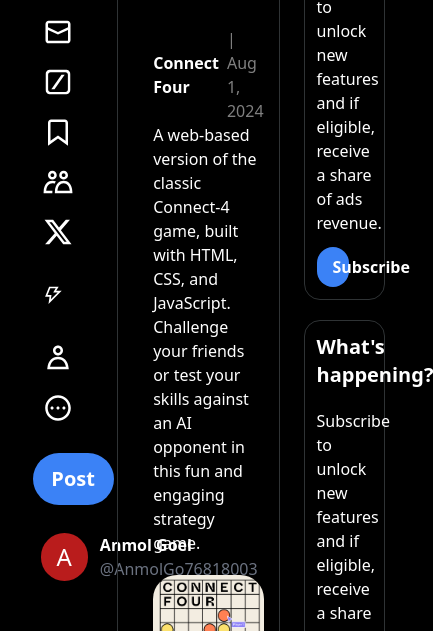
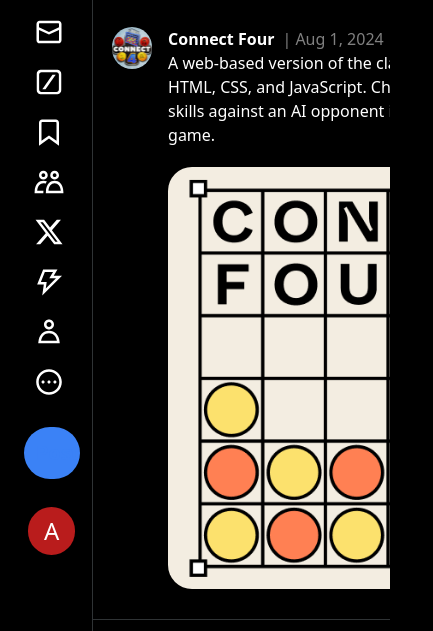
Before and after one commit to Anmolgoel29/X-Twitter-Clone, a website: page index.html in a window 390 px wide. Shown: the part 213-844 px from the top of the page, 433 px wide, since content can reach past the window. Drawn offline with Linux system fonts and the light colour scheme.

Commit message:
responsive v1

```diff
--- a/index.html
+++ b/index.html
@@ -32,8 +32,10 @@
 
   <body class="bg-black">
     <div class="appmount bg-black text-white">
-      <div class="basiclayout w-10/12 m-auto flex max-w-7xl">
-        <div class="left w-3/12 fixed">
+      <div
+        class="basiclayout w-12/12 2xl:w-10/12 m-auto flex max-w-7xl overflow-x-hidden"
+      >
+        <div class="left w-1/12 ml-6 md:ml-12 lg:ml-10 fixed xl:w-3/12 xl:ml-0">
           <div class="left-container space-y-5 mt-5">
             <div class="logo" style="padding-left: 10px">
               <svg
@@ -199,8 +201,9 @@
                     <li>Premium</li>
                   </span>
 
-                  <span>
+                  <span style="max-height: 50px">
                     <svg
+                      style="min-width: 30px"
                       fill="currentColor"
                       viewBox="0 0 24 24"
                       aria-hidden="true"
@@ -251,21 +254,24 @@
             </nav>
 
             <button
-              class="post w-5/6 text-xl bg-blue-500 p-3 rounded-full"
+              class="post w-14 text-blue-500 overflow-hidden xl:w-5/6 xl:text-white text-xl bg-blue-500 p-3 rounded-full"
               style="font-weight: 600"
             >
               Post
             </button>
 
             <span
-              class="user flex items-center space-x-4 p-2 w-10/12 rounded-full"
+              class="user flex items-center space-x-4 p-2 w-10/12 rounded-full pl-1 xl:pl-2"
             >
               <div
                 class="profile-pic bg-red-700 p-2 pl-4 pr-4 rounded-full text-2xl text-center"
               >
                 <p>A</p>
               </div>
-              <div class="items-center pl-3" style="margin: 0">
+              <div
+                class="items-center pl-3 invisible xl:visible"
+                style="margin: 0"
+              >
                 <h3 style="font-weight: 700">Anmol Goel</h3>
                 <p class="text-gray-500">@AnmolGo76818003</p>
               </div>
@@ -273,7 +279,10 @@
           </div>
         </div>
 
-        <div class="mid w-6/12" style="margin-left: 26%">
+        <div
+          class="mid w-6/12 ml-20 md:ml-28 lg:ml-28 lg:min-w-min xl:ml-80 pl-3"
+          style="min-width: 600px"
+        >
           <div
             class="mid-container relative flex flex-col overflow-scroll"
             style="
@@ -291,7 +300,7 @@
                 border-bottom: 1px solid rgb(47, 51, 53);
                 font-weight: 600;
                 font-size: 1.1rem;
-                max-width: 613px;
+                max-width: 610px;
               "
             >
               <h2 class="w-3/6">For you</h2>
@@ -569,7 +578,10 @@
           </div>
         </div>
 
-        <div class="right w-3/12 mt-3 ml-6">
+        <div
+          class="right w-3/12 mt-3 ml-6 invisible lg:visible"
+          style="min-width: 297px"
+        >
           <div class="right-container w-full flex flex-col space-y-5">
             <div
               class="flex justify-center space-x-3 p-2 rounded-full fixed items-center"
--- a/src/styles/input.css
+++ b/src/styles/input.css
@@ -17,7 +17,7 @@
     color: white;
   }
 
-  .nav>ul>span>li{
+  .nav > ul > span > li {
     @apply invisible xl:visible;
   }
 }
```
Also changed, not shown: src/styles/util.css.
